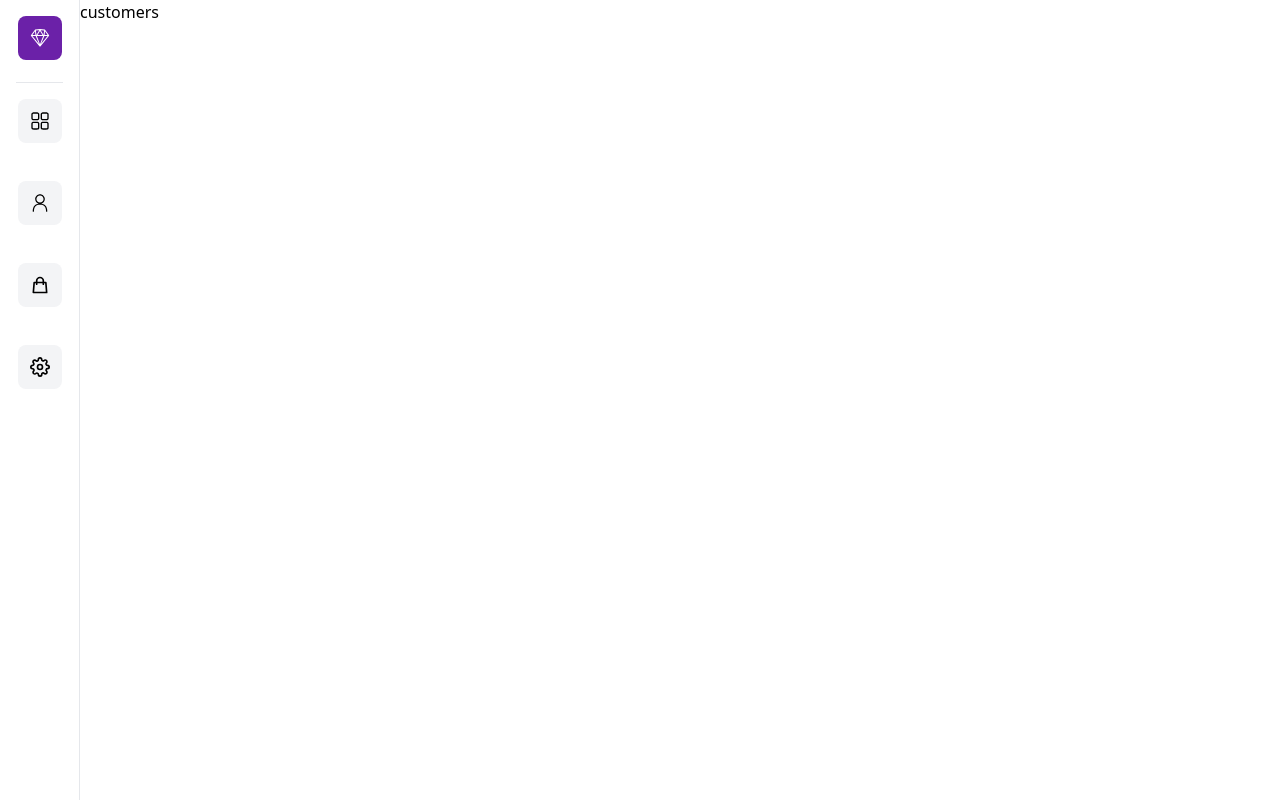
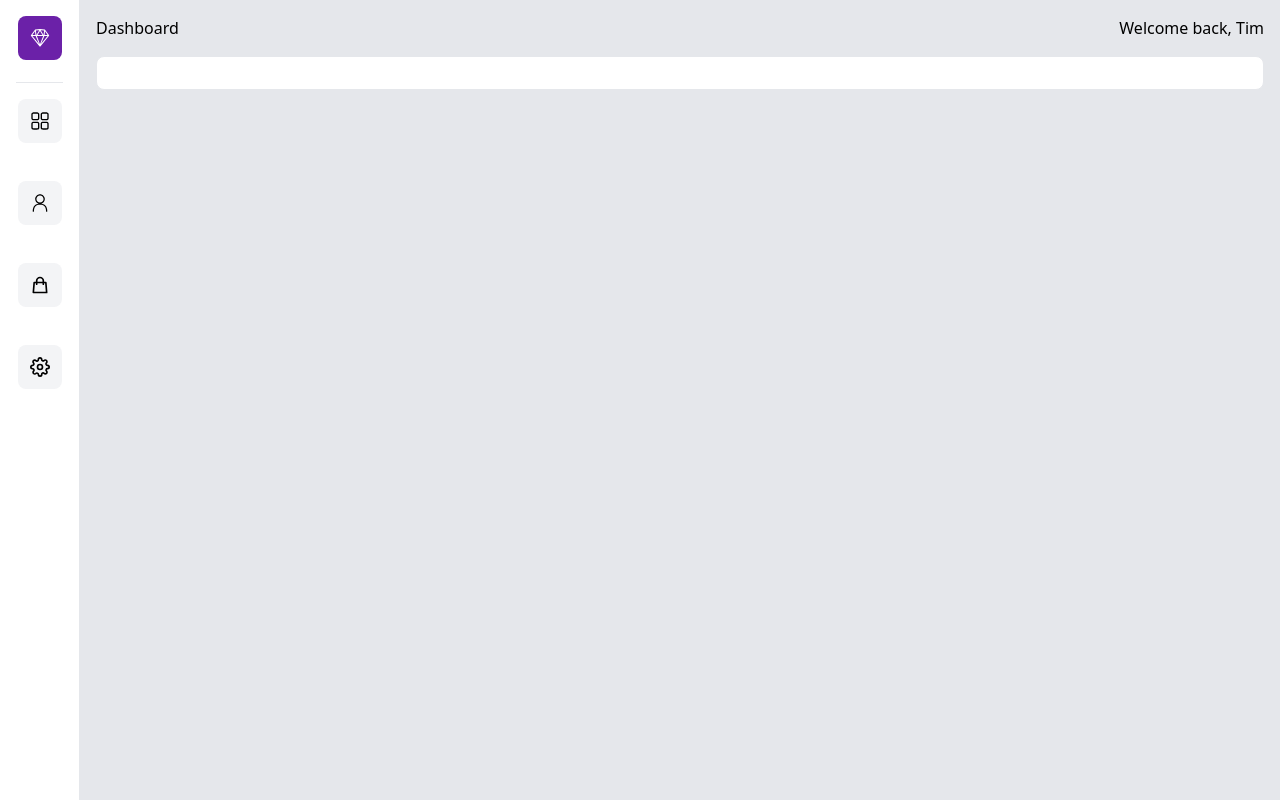
Before and after one commit to Aivazov/next-js-dashboard, a Next.js app: page /customers in a window 1280 px wide. Built offline with nearby package versions, Linux system fonts and the light colour scheme.

Commit message:
working on customers page

```diff
--- a/pages/customers.tsx
+++ b/pages/customers.tsx
@@ -1,7 +1,17 @@
 import React from 'react';
+import Header from '../components/Header';
 import { BsPersonFill, BsThreeDotsVertical } from 'react-icons/bs';
 import { persons } from '../api/fakeAPI';
 
 export default function customers() {
-  return <div>customers</div>;
+  return (
+    <div className="bg-gray-200 min-h-screen">
+      <div>
+        <Header />
+      </div>
+      <div className="p-4">
+        <div className="bg-white f-full m-auto p-4 border rounded-lg overflow-y-auto"></div>
+      </div>
+    </div>
+  );
 }
```
